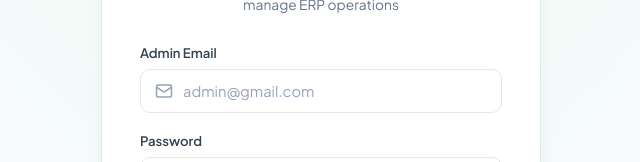
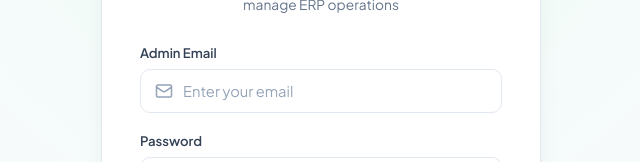
Before and after one commit to naveen3831/Speshway-All-In-One-ERP, a React (Vite) app in the folder client/: page /admin in a window 1280 px wide. Shown: the part 287-449 px from the top of the page, without its empty margins (319-959 px from the left). Built offline with nearby package versions, Linux system fonts and the light colour scheme; no server answers.

Commit message:
fix(admin): replace 'admin@gmail.com' placeholder with 'Enter your email'

```diff
--- a/client/src/pages/admin/AdminLogin.jsx
+++ b/client/src/pages/admin/AdminLogin.jsx
@@ -124,7 +124,7 @@ export const AdminLogin = () => {
                 id="admin-email"
                 type="email"
                 required
-                placeholder="admin@gmail.com"
+                placeholder="Enter your email"
                 value={email}
                 onChange={(e) => setEmail(e.target.value)}
                 className="pro-text-input"
--- a/client/src/pages/admin/AdminSettings.jsx
+++ b/client/src/pages/admin/AdminSettings.jsx
@@ -1862,7 +1862,7 @@ export const AdminSettings = () => {
                     required
                     value={email}
                     onChange={(e) => setEmail(e.target.value)}
-                    placeholder="admin@gmail.com"
+                    placeholder="Enter your email"
                     style={{
                       width: '100%',
                       padding: '10px 14px 10px 36px',
```
